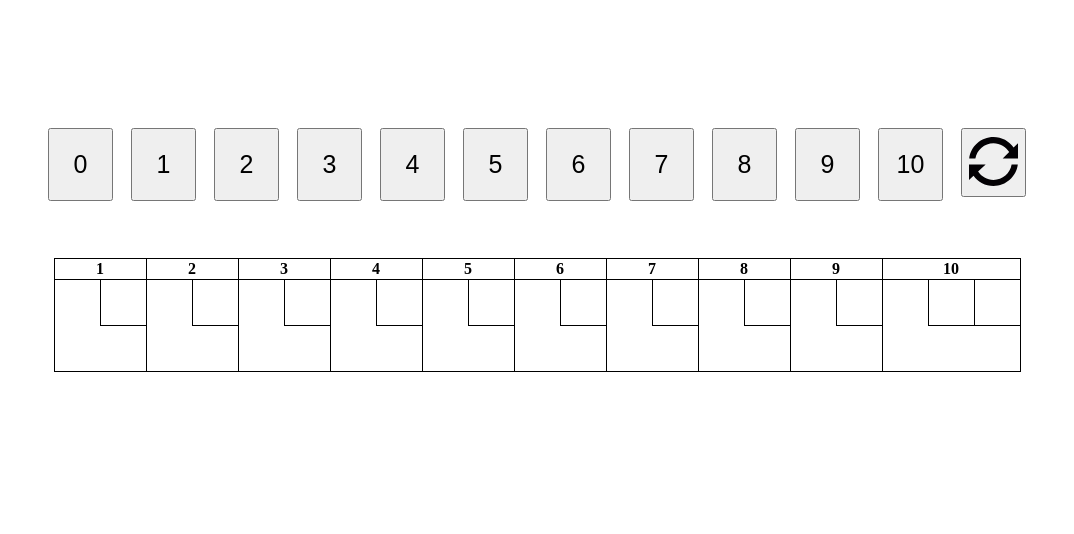
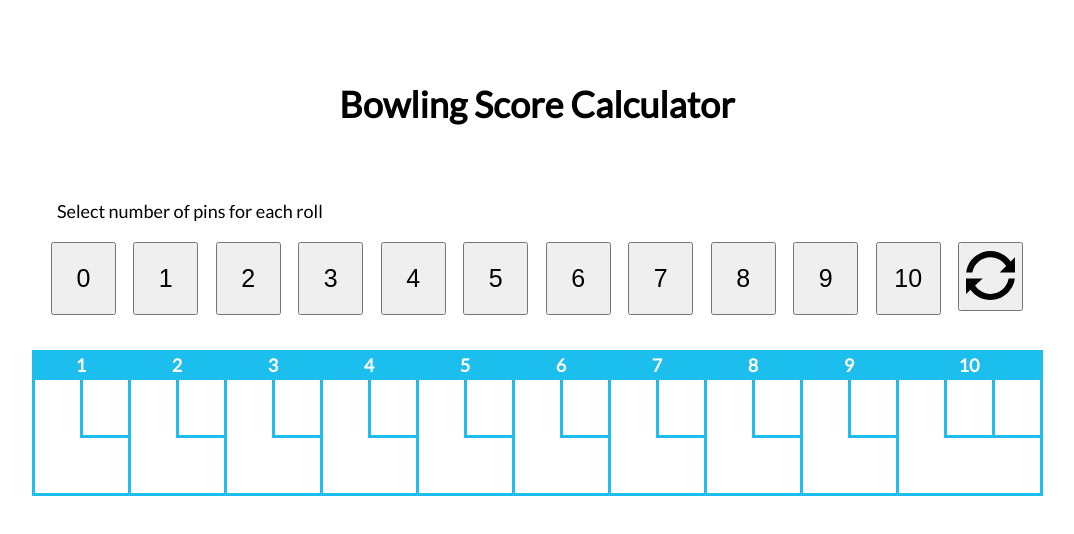
Before and after one commit to erinbleiweiss/bowling, a plain HTML site: page bowling/index.html in a window 1280 px wide. Shown: the whole page, without its empty margins (103-1177 px from the left). Drawn offline with Linux system fonts and the light colour scheme.

Commit message:
fixed 1-pin spare bug; added css

```diff
--- a/bowling/css/style.css
+++ b/bowling/css/style.css
@@ -1,8 +1,22 @@
 body{
-    padding-top: 100px;
+    padding-top: 50px;
+    font-size: 18px;
+    font-family: 'Lato', sans-serif;
 }
+
+h1{
+    text-align: center;
+    padding-bottom: 50px;
+}
+
 #top{
+    width: 1000px;
     height: 100px;
+    margin: 0 auto;
+}
+
+#instructions{
+    padding: 0 20px;
 }
 
 #buttons,
@@ -22,8 +36,12 @@ body{
     top: 13px;
 }
 
-.pin_button,
-#reset_large {
+#reset_large{
+    font-size: 25px;
+    padding: 20px;
+}
+
+.pin_button {
     font-size: 25px;
     padding: 20px 0;
     margin: 7px;
@@ -31,25 +49,30 @@ body{
 
 table{
     margin: 50px auto;
-    border: 1px solid black;
+    border: 3px solid #1BBEEC;
     border-collapse: collapse;
 }
 
 td{
     min-width: 25px;
-    height: 25px;
+    height: 35px;
     padding: 10px;
     text-align: center;
 }
 
+th{
+    background-color: #1BBEEC;
+    color: #ffffff;
+}
+
 th,
 .td_right {
-    border: 1px solid black;
+    border: 3px solid #1BBEEC;
 }
 
 .cumulative_score td{
-    border-left: 1px solid black;
-    border-right: 1px solid black;
+    border-left: 3px solid #1BBEEC;
+    border-right: 3px solid #1BBEEC;
 }
 
 .hidden{
--- a/bowling/index.html
+++ b/bowling/index.html
@@ -6,11 +6,16 @@
     <title>Bowling</title>
     <script src="js/jquery-2.1.4.min.js"></script>
     <script src="js/bowling.js"></script>
-    <link rel="stylesheet" href="css/style.css">
+    <link href="css/style.css" rel="stylesheet">
+    <link href="https://fonts.googleapis.com/css?family=Lato" rel="stylesheet">
 </head>
 
 <body>
+<h1>Bowling Score Calculator</h1>
     <div id="top">
+        <div id="instructions">
+            Select number of pins for each roll
+        </div>
         <div id="buttons">
             <button type="button" class="pin_button" id="pin_0" data-num="0">0</button>
             <button type="button" class="pin_button" id="pin_1" data-num="1">1</button>
--- a/bowling/js/bowling.js
+++ b/bowling/js/bowling.js
@@ -230,7 +230,9 @@ function set_pins_for_roll(frame, roll, val){
         }
     } else{
         $("#frame_" + frame + "_" + roll).text(val);
-        pins_remaining -= val;
+        if (roll == 1){
+            pins_remaining -= val;
+        }
     }
 }
 
```
